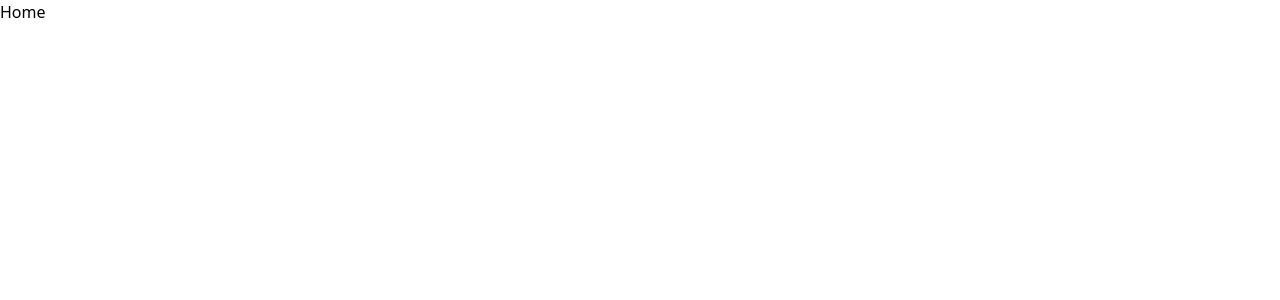
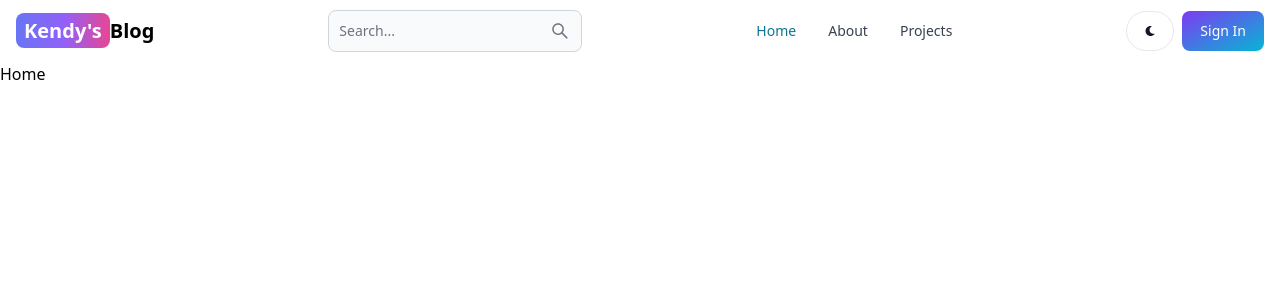
Before and after one commit to nguyenquan265/mern-blog, a React (Vite) app in the folder frontend/: page / in a window 1280 px wide. Shown: the top 300 px of the page. Built offline with nearby package versions, Linux system fonts and the light colour scheme.

Commit message:
complete header ui

```diff
--- a/frontend/package.json
+++ b/frontend/package.json
@@ -10,8 +10,10 @@
     "preview": "vite preview"
   },
   "dependencies": {
+    "flowbite-react": "^0.7.2",
     "react": "^18.2.0",
     "react-dom": "^18.2.0",
+    "react-icons": "^5.0.1",
     "react-router-dom": "^6.21.3"
   },
   "devDependencies": {
--- a/frontend/src/App.jsx
+++ b/frontend/src/App.jsx
@@ -1,4 +1,5 @@
 import { BrowserRouter, Routes, Route } from 'react-router-dom'
+
 import About from './pages/About'
 import Dashboard from './pages/Dashboard'
 import Home from './pages/Home'
@@ -6,9 +7,12 @@
 import SignIn from './pages/SignIn'
 import SignUp from './pages/SignUp'
 
+import Header from './components/Header'
+
 function App() {
   return (
     <BrowserRouter>
+      <Header />
       <Routes>
         <Route path='/' element={<Home />} />
         <Route path='/about' element={<About />} />
--- /dev/null
+++ b/frontend/src/components/Header.jsx
@@ -0,0 +1,52 @@
+import { Button, Navbar, TextInput } from 'flowbite-react'
+import { Link, useLocation } from 'react-router-dom'
+import { AiOutlineSearch } from 'react-icons/ai'
+import { FaMoon } from 'react-icons/fa'
+
+function Header() {
+  const path = useLocation().pathname
+
+  return (
+    <Navbar className='borber-b-2'>
+      <Link to='/' className='self-center whitespace-nowrap text-sm sm:text-xl font-semibold dark:text-white'>
+        <span className='px-2 py-1 bg-gradient-to-r from-indigo-500 via-purple-500 to-pink-500 rounded-lg text-white'>Kendy's</span>
+        Blog
+      </Link>
+      <form>
+        <TextInput
+          type='text'
+          placeholder='Search...'
+          rightIcon={AiOutlineSearch}
+          className='hidden lg:inline'
+        />
+      </form>
+      <Button className='w-12 h-10 lg:hidden' color='gray' pill>
+        <AiOutlineSearch />
+      </Button>
+      <div className='flex gap-2 md:order-2'>
+        <Button className='w-12 h-10 hidden sm:inline' color='gray' pill>
+          <FaMoon />
+        </Button>
+        <Link to='/sign-in'>
+          <Button gradientDuoTone='purpleToBlue'>
+            Sign In
+          </Button>
+        </Link>
+        <Navbar.Toggle />
+      </div>
+      <Navbar.Collapse>
+        <Navbar.Link active={path === '/'} as='div'>
+          <Link to='/'>Home</Link>
+        </Navbar.Link>
+        <Navbar.Link active={path === '/about'} as='div'>
+          <Link to='/about'>About</Link>
+        </Navbar.Link>
+        <Navbar.Link active={path === '/projects'} as='div'>
+          <Link to='/projects'>Projects</Link>
+        </Navbar.Link>
+      </Navbar.Collapse>
+    </Navbar>
+  )
+}
+
+export default Header
--- a/frontend/tailwind.config.js
+++ b/frontend/tailwind.config.js
@@ -1,8 +1,14 @@
 /** @type {import('tailwindcss').Config} */
 export default {
-  content: ['./index.html', './src/**/*.{js,ts,jsx,tsx}'],
+  content: [
+    './index.html',
+    './src/**/*.{js,ts,jsx,tsx}',
+    'node_modules/flowbite-react/lib/esm/**/*.js'
+  ],
   theme: {
     extend: {}
   },
-  plugins: []
+  plugins: [
+    require('flowbite/plugin')
+  ]
 }
```
Also changed, not shown: 2 other files (tests, documents, lock files or other folders).
